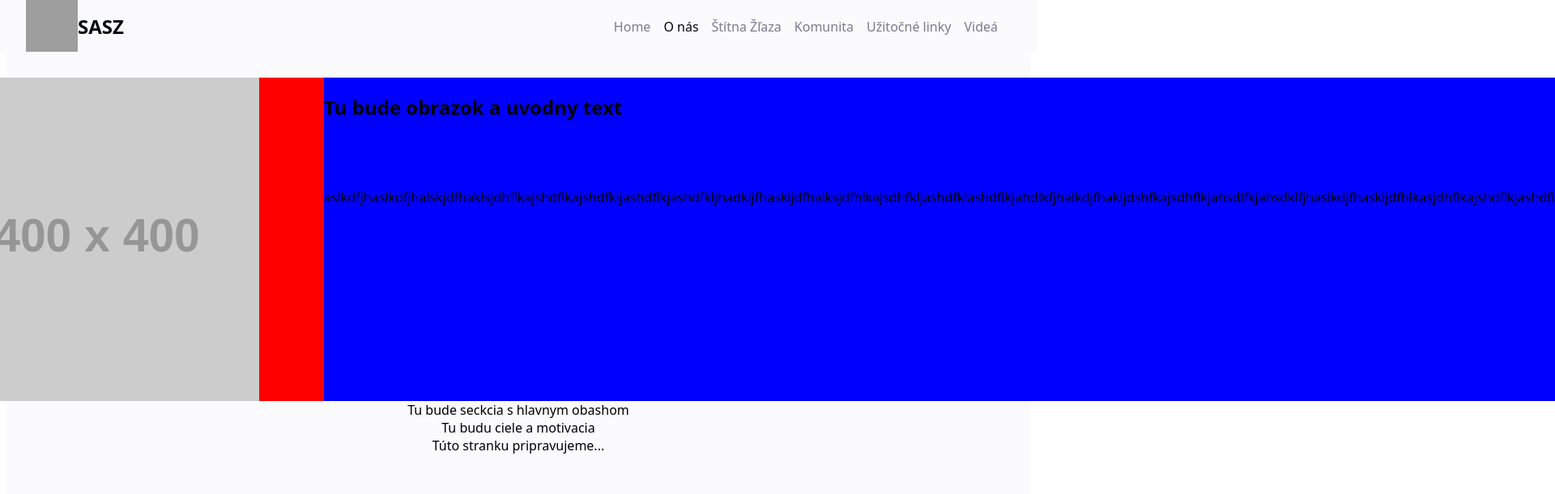
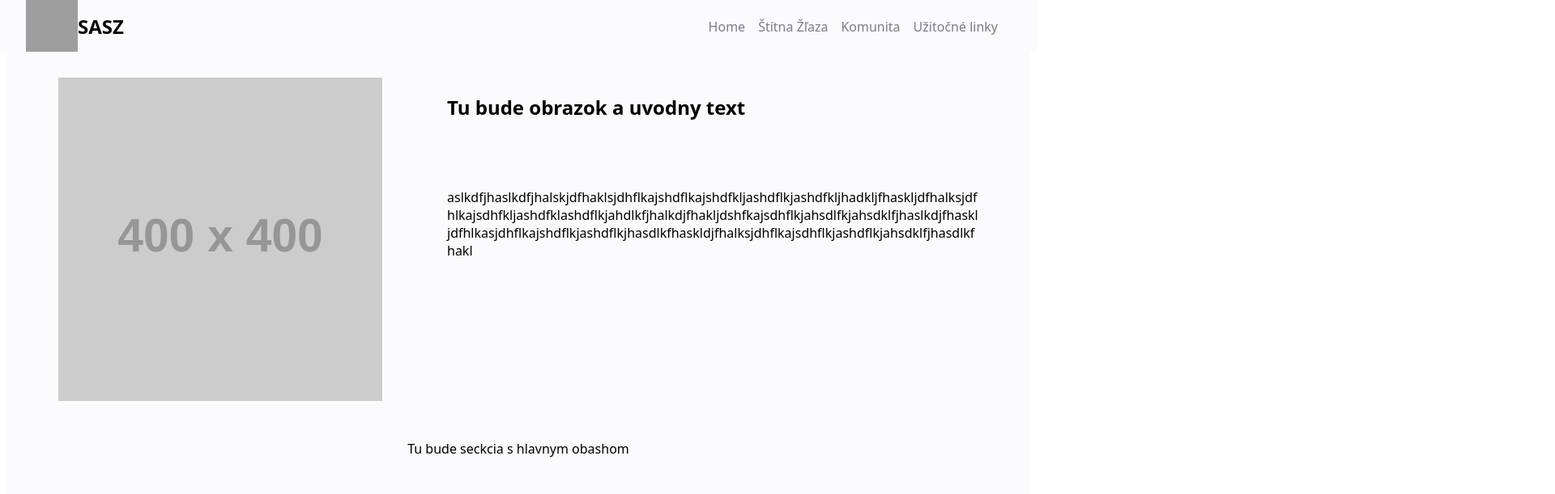
Before and after one commit to lukasNwr/sasz-web, an Astro site: page /o-nas in a window 1280 px wide. Shown: the top 611 px of the page at 81% size, 1920 px wide, since content can reach past the window. Built offline with nearby package versions, Linux system fonts and the light colour scheme; Astro itself is replaced by a stand-in of ours; grey boxes are pictures that could not be loaded; placeholder pictures from the web are drawn by us.

Commit message:
small edits

```diff
--- a/src/components/navigation/Header.astro
+++ b/src/components/navigation/Header.astro
@@ -7,10 +7,10 @@ const menuItems = [
     name: "Home",
     link: "index.html",
   },
-  {
-    name: "O nás",
-    link: "/o-nas",
-  },
+  // {
+  //   name: "O nás",
+  //   link: "/o-nas",
+  // },
 
   {
     name: "Štítna Žľaza",
@@ -32,10 +32,10 @@ const menuItems = [
   //     name: "Materialy na Stiahnutie",
   //     link: "contact.html",
   //   },
-  {
-    name: "Videá",
-    link: "/videa",
-  },
+  // {
+  //   name: "Videá",
+  //   link: "/videa",
+  // },
 ];
 ---
 
--- a/src/pages/o-nas.astro
+++ b/src/pages/o-nas.astro
@@ -22,16 +22,18 @@ import "../styles/theme.css";
 
 <style>
   .page-wrapper {
-    padding-top: 3rem;
     display: flex;
     flex-direction: column;
     align-items: center;
+    padding-top: 3rem;
+    word-break: break-word;
+    overflow-wrap: break-word;
+    gap: 3rem;
   }
 
   .intro-content {
     display: flex;
     flex-direction: column;
-    background-color: blue;
     gap: 3rem;
     flex: 1;
   }
@@ -39,16 +41,15 @@ import "../styles/theme.css";
   #intro {
     display: flex;
     gap: 5rem;
-    background-color: red;
     max-width: 1440px;
     flex: 1;
   }
 
-  /* @media screen and (max-width: 940px) {
+  @media screen and (max-width: 940px) {
     .page-wrapper {
       display: flex;
       min-width: 80vw;
       max-width: 90vw;
     }
-  } */
+  }
 </style>
```
